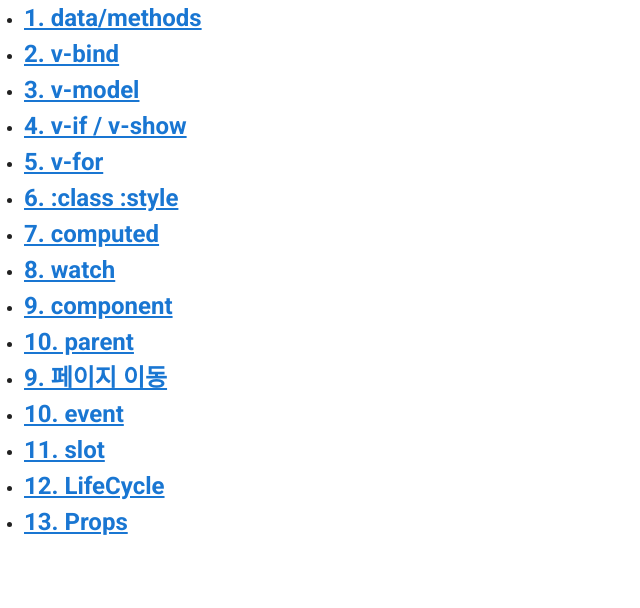
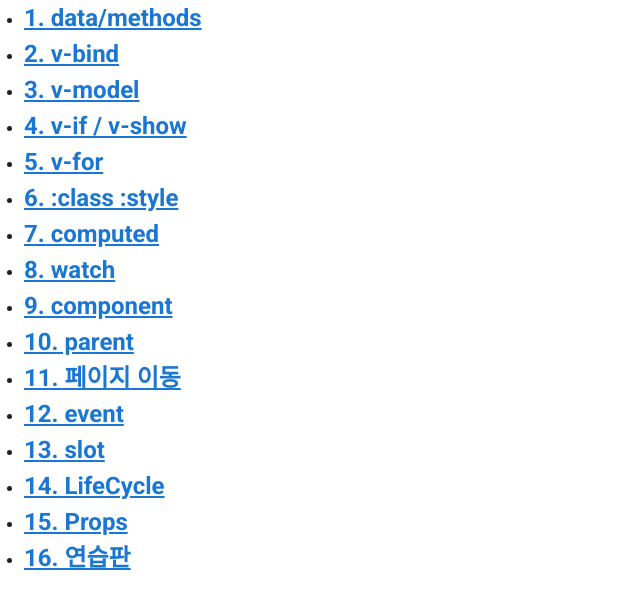
Before and after one commit to kyeongmin21/eventbus-todo, a Vue app: page /menu in a window 1280 px wide. Shown: the top 608 px of the page, without its empty margins (0-640 px from the left). Built offline with nearby package versions, Linux system fonts and the light colour scheme.

Commit message:
부모 자식 데이터 연결

```diff
--- /dev/null
+++ b/src/components/BoardChild.vue
@@ -0,0 +1,31 @@
+<template>
+  <div>
+      <div>{{ num }}</div>
+      <button @click="update"> 버튼 </button>
+  </div>
+</template>
+
+<script>
+export default {
+  name: "BoardChild",
+  props: {
+    num: {
+      type: Number
+    }
+  },
+  data() {
+    return {
+
+    };
+  },
+  methods: {
+    update() {
+      this.$emit('up', this.num)
+    }
+  },
+};
+</script>
+
+<style>
+@import "/css/style.css";
+</style>
--- a/src/components/Button.vue
+++ b/src/components/Button.vue
@@ -1,9 +1,8 @@
 <template>
   <div>
-    <button @click="onClick()">{{ btn }}</button><br>
     <p>{{ title }}</p>
     <input type="text" v-model="value"/>
-    <button @click="onEmit">{{ print }} : 부모 전달값 버튼</button>
+    <button @click="onEmit">부모 전달값 버튼</button>
   </div>
 </template>
 
@@ -15,21 +14,16 @@ export default {
       type: String,
       required: true  // 무조건 보내줘라
     },
-    print: String,
   },
   data() {
     return {
-      btn: "공통 버튼 클릭",
       value: "",
     };
   },
   methods: {
-    onClick() {
-      console.log("공통버튼 클릭");
-    },
     onEmit() {
       let text = "상위컴포넌트로 전달 받은 데이터";
-      this.$emit("setInput", this.value, text);
+      this.$emit("set-input", this.value, text);
     },
   },
 };
--- a/src/router/index.js
+++ b/src/router/index.js
@@ -95,6 +95,11 @@ const routes = [
     name: 'Props',
     component: () => import(/* webpackChunkName: "props" */ '@/views/Props.vue')
   },
+  {
+    path: '/board',
+    name: 'Board',
+    component: () => import(/* webpackChunkName: "board" */ '@/views/Board.vue')
+  },
 ]
 
 const router = new VueRouter({
--- /dev/null
+++ b/src/views/Board.vue
@@ -0,0 +1,31 @@
+<template>
+  <div>
+    <h1>board</h1>
+    <BoardChild :num="number" @up="update"></BoardChild>
+  </div>
+</template>
+
+<script>
+import BoardChild from "@/components/BoardChild";
+
+export default {
+  name: "Board",
+  components: {
+    BoardChild,
+  },
+  data() {
+    return {
+        number: 1
+    };
+  },
+  methods: {
+    update() {
+      this.number += 1
+    }
+  },
+};
+</script>
+
+<style>
+@import "/css/style.css";
+</style>
--- a/src/views/Compo.vue
+++ b/src/views/Compo.vue
@@ -2,11 +2,8 @@
   <div>
     <h1>컴포넌트 연결 / props, emit</h1>
 
-    <ComponentButton print="parentText"
-                     title="타이틀"
-                     @setInput="setInput" >
-      자식에게 받은 데이터: {{ value }}
-
+    <ComponentButton title="타이틀" @set-input="setInput" >
+                    자식에게 받은 데이터: {{ value }}
     </ComponentButton>
 
   </div>
--- a/src/views/Menu.vue
+++ b/src/views/Menu.vue
@@ -16,11 +16,14 @@
         <li><h2><router-link to="/parent">10. parent</router-link></h2></li>
       </ul>
       <ul class="category">
-        <li><h2><router-link to="/page">9. 페이지 이동</router-link></h2></li>
-        <li><h2><router-link to="/event">10. event</router-link></h2></li>
-        <li><h2><router-link to="/slot">11. slot</router-link></h2></li>
-        <li><h2><router-link to="/lifecycle">12. LifeCycle</router-link></h2></li>
-        <li><h2><router-link to="/props">13. Props</router-link></h2></li>
+        <li><h2><router-link to="/page">11. 페이지 이동</router-link></h2></li>
+        <li><h2><router-link to="/event">12. event</router-link></h2></li>
+        <li><h2><router-link to="/slot">13. slot</router-link></h2></li>
+        <li><h2><router-link to="/lifecycle">14. LifeCycle</router-link></h2></li>
+        <li><h2><router-link to="/props">15. Props</router-link></h2></li>
+      </ul>
+      <ul class="category">
+        <li><h2><router-link to="/board">16. 연습판</router-link></h2></li>
       </ul>
     </div>
   </div>
--- a/src/views/Parent.vue
+++ b/src/views/Parent.vue
@@ -3,7 +3,7 @@
     <h1>부모컨포넌트</h1>
 
       하위 컴포넌트에 데이터 값을 알려줍니다.
-      <Child :childValue="parentValue" @childEvent="updateParentValue">
+      <Child :childValue="parentValue" @childEvent="update">
       </Child>
   </div>
 </template>
@@ -21,9 +21,9 @@ export default {
     };
   },
   methods: {
-    updateParentValue(value) {
+    update() {
       this.parentValue += 1;
-      console.log(value);
+      // console.log(value);
     },
   },
 };
```
